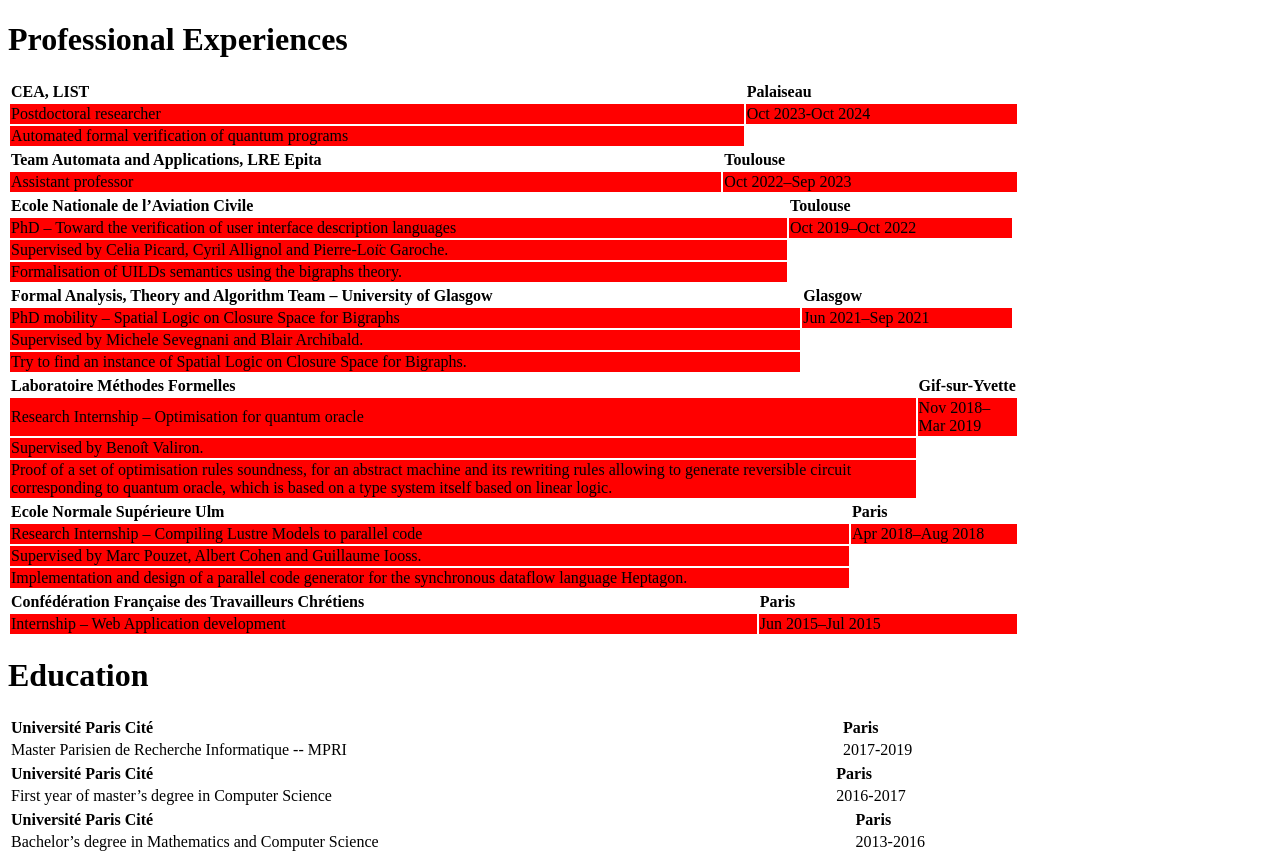
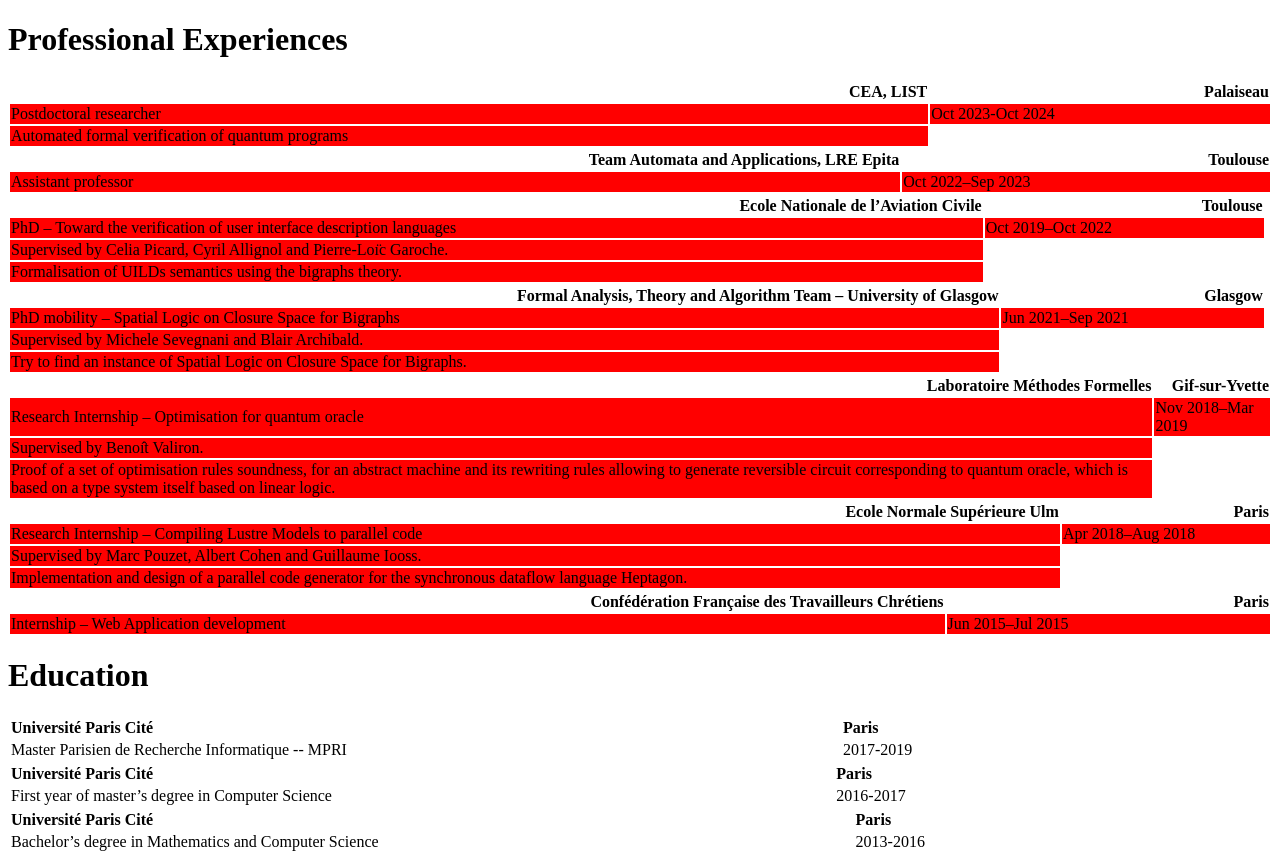
Before and after one commit to nnalpon/nnalpon.github.io, a PHP site: page / in a window 1280 px wide. Shown: the top 853 px of the page. Run offline with PHP 8.4, Linux system fonts and the light colour scheme.

Commit message:
modifying size etc

```diff
--- a/proExperience.css
+++ b/proExperience.css
@@ -1,9 +1,9 @@
 table.exptab {
-    width:80%;
+    width:100%;
 }
 
 th.expcell {
-    text-align: left;
+    text-align: right;
 }
 
 td.expcell {
```
